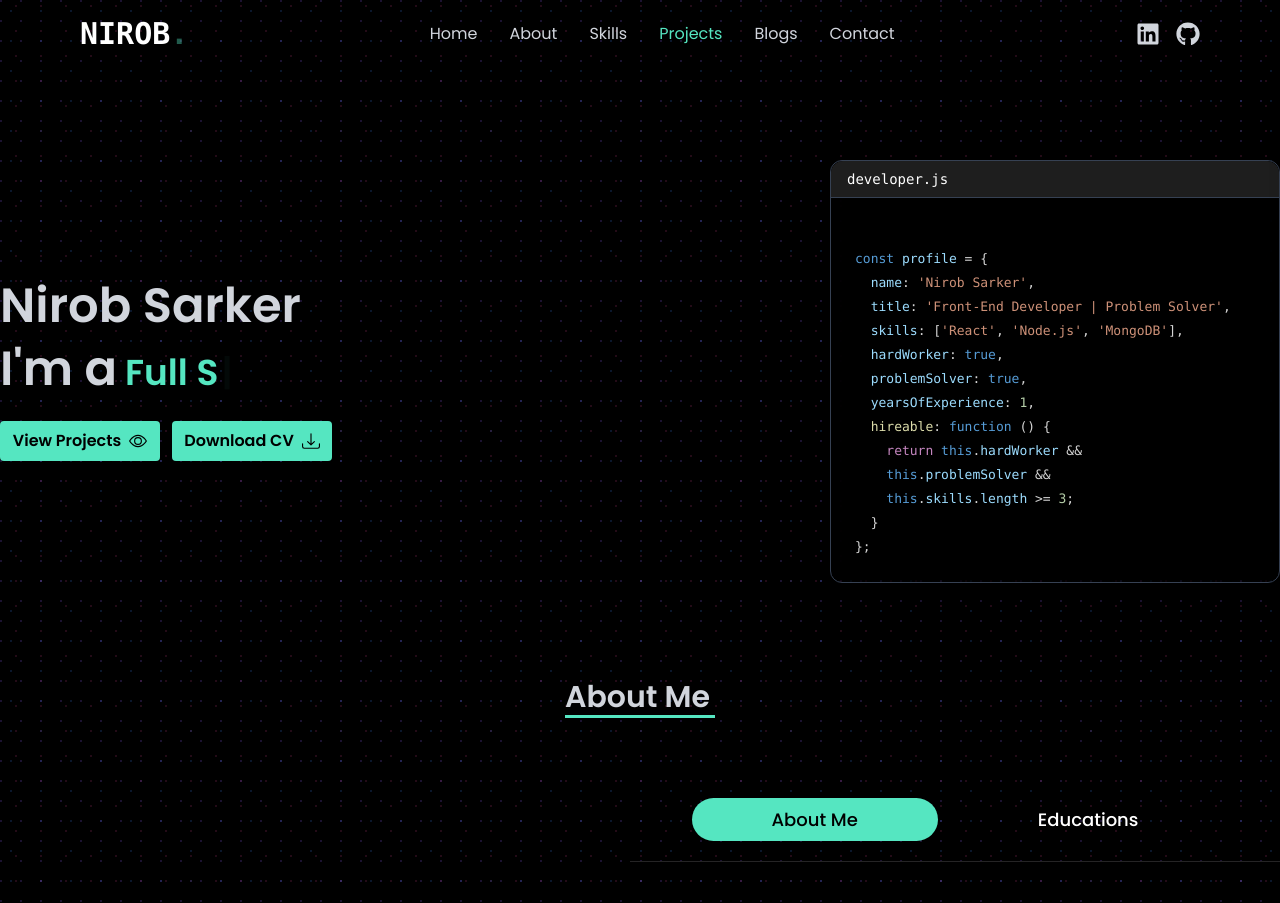
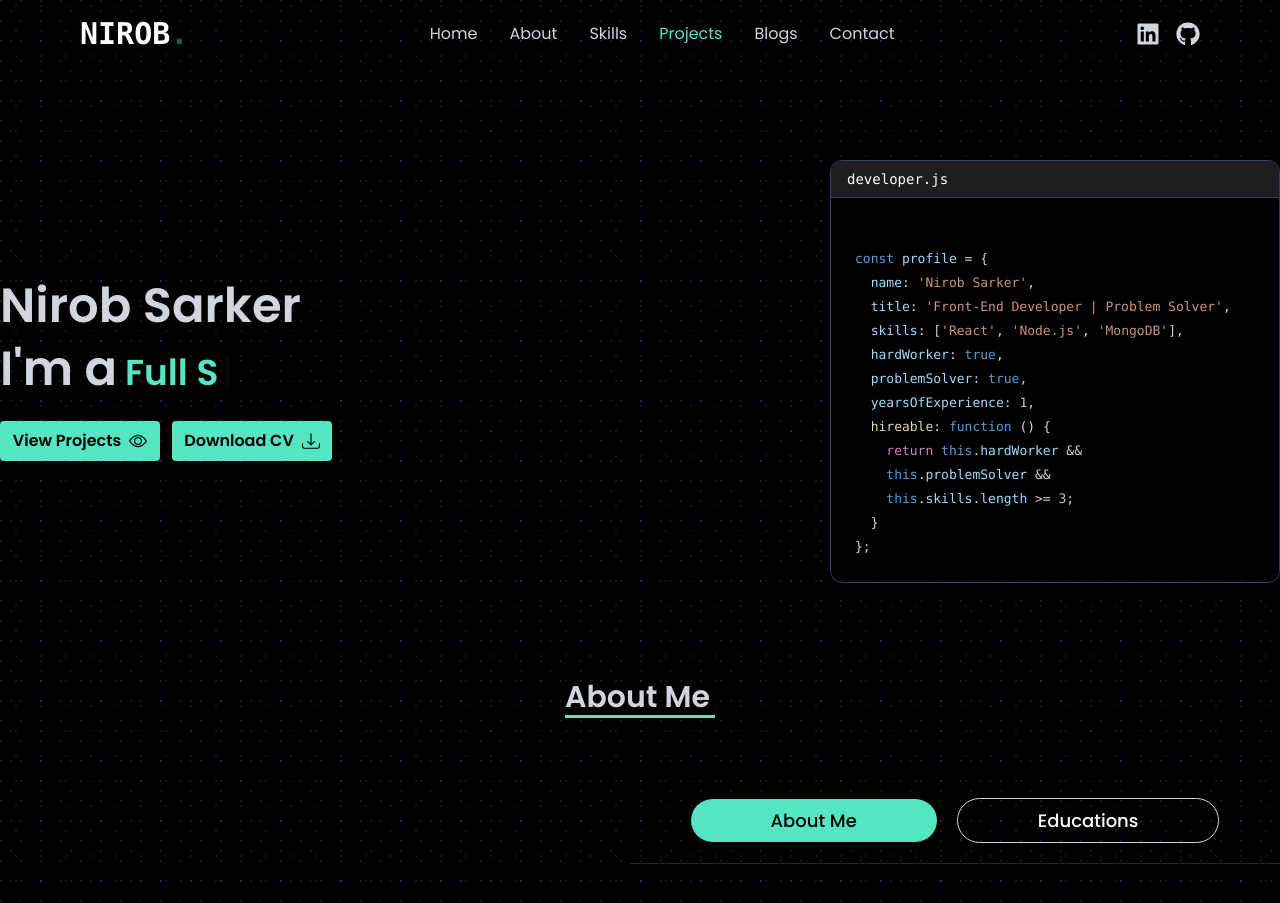
Before and after one commit to nirobsarker012/my-main-portfolio, a React (Vite) app: page / in a window 1280 px wide. Shown: the top 903 px of the page. Built offline with nearby package versions, Linux system fonts and the light colour scheme.

Commit message:
add: scroll-section

```diff
--- a/src/index.css
+++ b/src/index.css
@@ -15,3 +15,7 @@
   max-width: 1350px;
   margin-inline: auto;
 }
+
+html {
+  scroll-behavior: smooth;
+}
--- a/src/shared/components/About/About.jsx
+++ b/src/shared/components/About/About.jsx
@@ -7,7 +7,7 @@ import DecryptedText from "../DecryptedText";
 const About = () => {
   return (
     <>
-      <div className="container py-14 ">
+      <div id="about" className="container py-14 ">
         <div className="mx-auto my-10 w-[120px] border-b-[3px] border-[#55E6C1] text-2xl font-semibold md:w-[150px] md:text-3xl">
           {/* <h1 className="text-center text-gray-300">About Me</h1> */}
           <DecryptedText
--- a/src/shared/components/About/AboutTabs.jsx
+++ b/src/shared/components/About/AboutTabs.jsx
@@ -27,7 +27,9 @@ const AboutTabs = () => {
         </button>
         <button
           className={`${
-            toggle === 2 ? "bg-[#55E6C1] text-black" : "text-white"
+            toggle === 2
+              ? "bg-[#55E6C1] text-black"
+              : "text-white border border-gray-300"
           } mb-2 rounded-full px-14 py-2 text-[18px] font-medium sm:mb-5 md:px-20 cursor-pointer`}
           onClick={() => handleToggle(2)}
         >
--- a/src/shared/components/Navbar.jsx
+++ b/src/shared/components/Navbar.jsx
@@ -49,6 +49,7 @@ const Navbar = () => {
 
   return (
     <nav
+      id="home"
       className={`fixed top-0 left-0 w-full z-50 transition duration-300 px-4 md:px-8 lg:px-20  ${
         isScrolled
           ? "bg-[#050414] bg-opacity-50 backdrop-blur-md shadow-md"
--- a/src/shared/components/Skill/Skills.jsx
+++ b/src/shared/components/Skill/Skills.jsx
@@ -10,7 +10,7 @@ import SkillCategory from "./SkillCategory";
 
 const Skills = () => {
   return (
-    <div className="container">
+    <div id="skill" className="container">
       <div>
         <div className="mx-auto my-10 w-[66px] border-b-[3px] border-[#55E6C1]   text-2xl font-semibold md:w-[80px] md:text-3xl">
           <h1 className="text-center text-gray-300">Skills</h1>
```
Also changed, not shown: src/shared/components/Skill/SkillCategory.jsx (+10 -0 lines).
